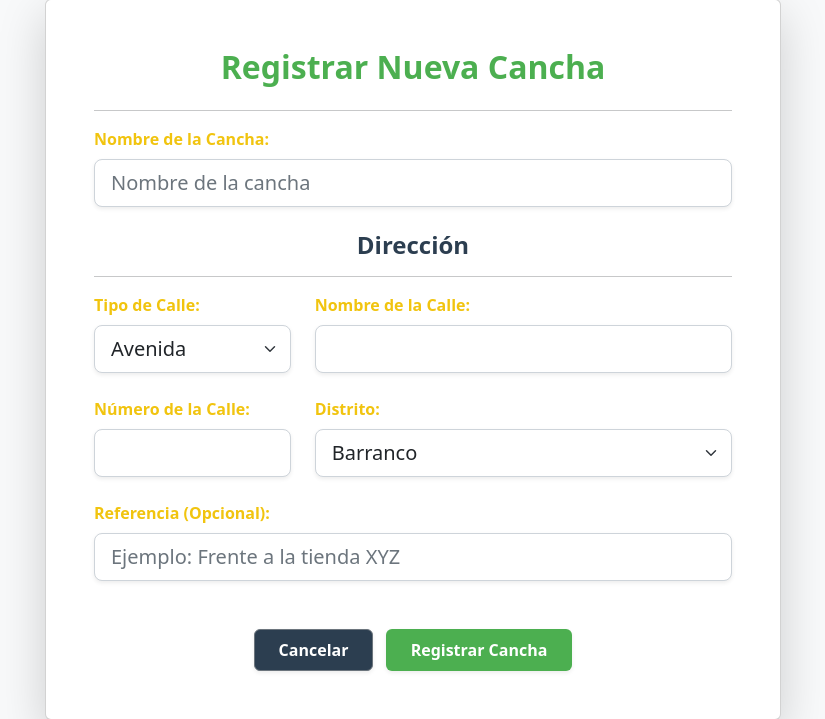
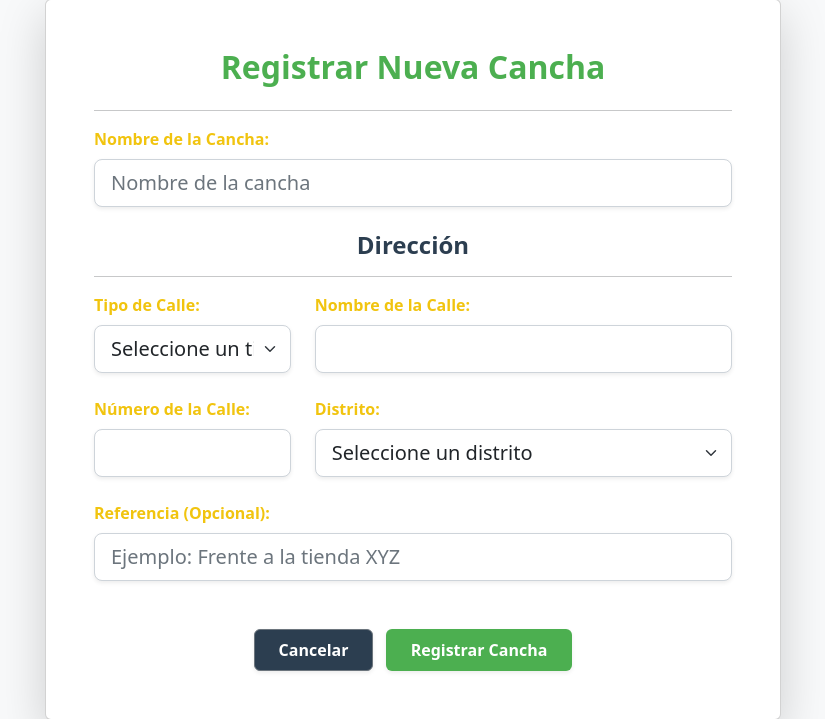
Before and after one commit to iriarteMirko/proyecto-is2, a Django app: page /cancha/registro-cancha/ in a window 1280 px wide; the page is wider, and only the part inside the window is pictured. Shown: the part 137-856 px from the top of that part, without its empty margins (227-1052 px from the left). Run offline with Django 5.2, Linux system fonts and the light colour scheme; the visitor is signed in with stand-in values (Sample User, id 1); data that the repository does not hold is empty.

Commit message:
Update validar datos cancha

```diff
--- a/apps/cancha/views.py
+++ b/apps/cancha/views.py
@@ -7,7 +7,7 @@ from rest_framework.permissions import IsAuthenticated
 from apps.usuario.factory import CanchaConcreteFactory
 from .serializer import CanchaSerializer
 from .models import Cancha
-
+import re
 class CanchaViewSet(viewsets.ModelViewSet):
     serializer_class = CanchaSerializer
     queryset = Cancha.objects.all()
@@ -59,33 +59,55 @@ def detalle_cancha(request, cancha_id, cancha_slug):
     }
     return render(request, 'cancha/detalle_cancha/detalle_cancha.html', contexto)
 
+def validar_datos_cancha(request):
+    nombre = request.POST.get('nombre', '').strip()
+    tipo_calle = request.POST.get('tipo_calle', '').strip()
+    nombre_calle = request.POST.get('nombre_calle', '').strip()
+    numero_calle = request.POST.get('numero_calle', '').strip()
+    distrito = request.POST.get('distrito', '').strip()
+    referencia = request.POST.get('referencia', '').strip()
+
+    if not all([nombre, tipo_calle, nombre_calle, numero_calle, distrito]):
+        return None, 'Todos los campos obligatorios deben estar completos.'
+    if not re.match(r'^[A-Za-z0-9\s]+$', nombre):
+        return None, 'El nombre solo puede contener letras, números y espacios.'
+    if not numero_calle.isdigit():
+        return None, 'El número de la calle debe ser un valor numérico.'
+    if referencia and not re.match(r'^[A-Za-z0-9\s,.]+$', referencia):
+        return None, 'La referencia solo puede contener letras, números, comas y puntos.'
+
+    return {
+        'nombre': nombre,
+        'tipo_calle': tipo_calle,
+        'nombre_calle': nombre_calle,
+        'numero_calle': numero_calle,
+        'distrito': distrito,
+        'referencia': referencia
+    }, None
+
 @login_required
 def editar_cancha(request, cancha_id, cancha_slug):
     cancha = get_object_or_404(Cancha, id=cancha_id, slug=cancha_slug, responsable=request.user)
     direccion = cancha.direcciones.first()
     if request.method == 'POST':
-        nombre = request.POST.get('nombre')
-        tipo_calle = request.POST.get('tipo_calle')
-        nombre_calle = request.POST.get('nombre_calle')
-        numero_calle = request.POST.get('numero_calle')
-        distrito = request.POST.get('distrito')
-        referencia = request.POST.get('referencia')
-
-        if not all([nombre, tipo_calle, nombre_calle, numero_calle, distrito]):
-            messages.error(request, 'Todos los campos obligatorios deben estar completos.')
+        datos, error = validar_datos_cancha(request)
+        if error:
+            messages.error(request, error)
             return render(request, 'cancha/editar_cancha/editar_cancha.html', {'cancha': cancha})
         if not direccion:
             messages.error(request, 'Dirección no encontrada.')
             return render(request, 'cancha/editar_cancha/editar_cancha.html', {'cancha': cancha})
 
-        cancha.nombre = nombre
-        direccion.tipo_calle = tipo_calle
-        direccion.nombre_calle = nombre_calle
-        direccion.numero_calle = numero_calle
-        direccion.distrito = distrito
-        direccion.referencia = referencia
+        cancha.nombre = datos['nombre']
+        direccion.tipo_calle = datos['tipo_calle']
+        direccion.nombre_calle = datos['nombre_calle']
+        direccion.numero_calle = datos['numero_calle']
+        direccion.distrito = datos['distrito']
+        direccion.referencia = datos['referencia']
+
         direccion.save()
         cancha.save()
+
         messages.success(request, 'Datos actualizados correctamente.')
         return redirect('detalle_cancha', cancha.id, cancha.slug)
     return render(request, 'cancha/editar_cancha/editar_cancha.html', {'cancha': cancha})
--- a/templates/cancha/registro_cancha.html
+++ b/templates/cancha/registro_cancha.html
@@ -25,6 +25,7 @@
                             <div class="col-md-4">
                                 <label for="tipo_calle" class="form-label" style="font-weight: bold; color: #F1C40F;">Tipo de Calle:</label>
                                 <select id="tipo_calle" name="tipo_calle" class="form-select form-select-lg shadow-sm" required>
+                                    <option value="">Seleccione un tipo de calle</option>
                                     <option value="avenida">Avenida</option>
                                     <option value="calle">Calle</option>
                                     <option value="jiron">Jirón</option>
@@ -47,6 +48,7 @@
                             <div class="col-md-8">
                                 <label for="distrito" class="form-label" style="font-weight: bold; color: #F1C40F;">Distrito:</label>
                                 <select id="distrito" name="distrito" class="form-select form-select-lg shadow-sm" required>
+                                    <option value="">Seleccione un distrito</option>
                                     <option value="barranco">Barranco</option>
                                     <option value="callao">Callao</option>
                                     <option value="cercado_de_lima">Cercado de Lima</option>
@@ -81,12 +83,6 @@
                             <a href="{% url 'inicio' %}" class="btn btn-secondary px-4 py-2 shadow-sm me-2" style="background-color: #2C3E50; color: #fff; font-weight: bold;">Cancelar</a>
                             <button type="submit" class="btn px-4 py-2 shadow-sm" style="background-color: #4CAF50; color: #fff; font-weight: bold;">Registrar Cancha</button>
                         </div>
-                        <!-- Mostrar error si existe -->
-                        {% if error %}
-                            <div class="alert alert-danger mt-4 text-center" role="alert">
-                                {{ error }}
-                            </div>
-                        {% endif %}
                     </form>
                 </div>
             </div>
@@ -94,4 +90,6 @@
     </div>
 </main>
 
+{% include "base/message.html" %}
+
 {% endblock %}
```
Also changed, not shown: apps/usuario/views.py (+2 -23 lines), templates/usuario/inicio/busqueda.html (+5 -7 lines).
